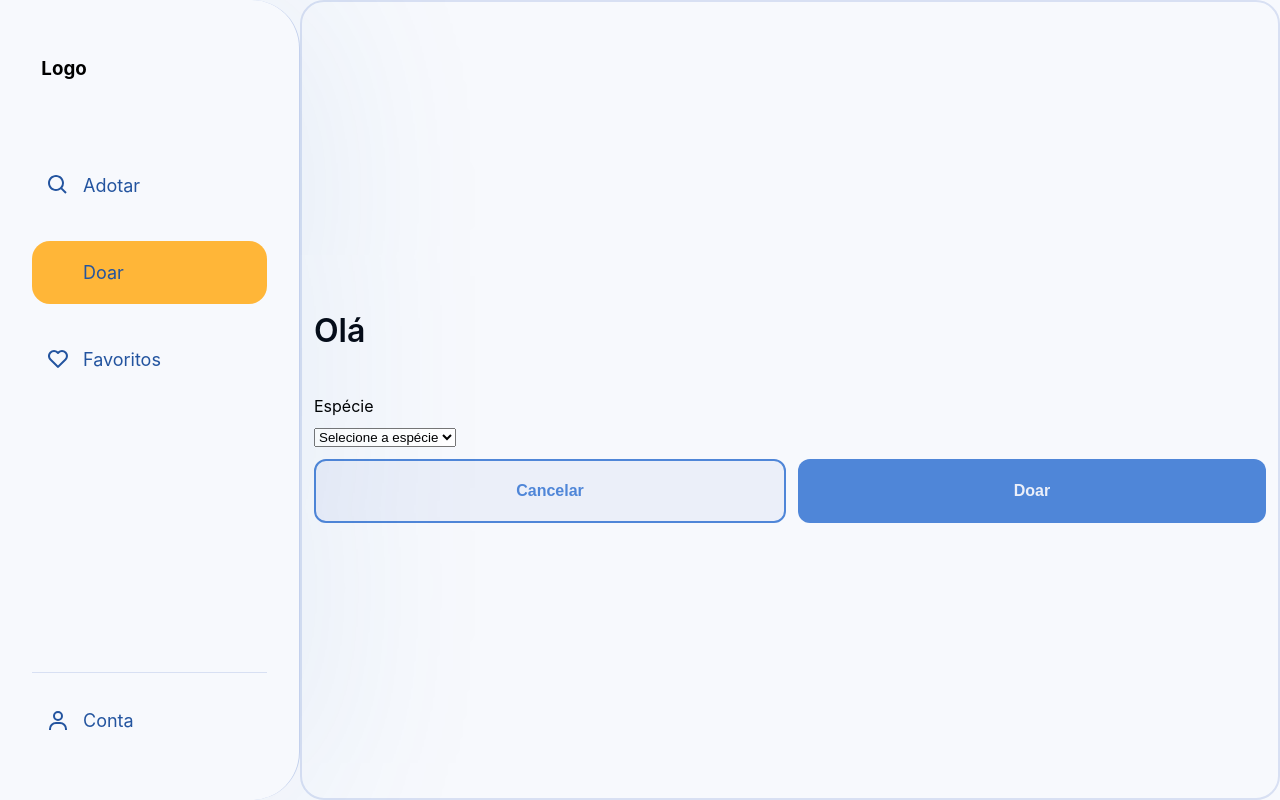
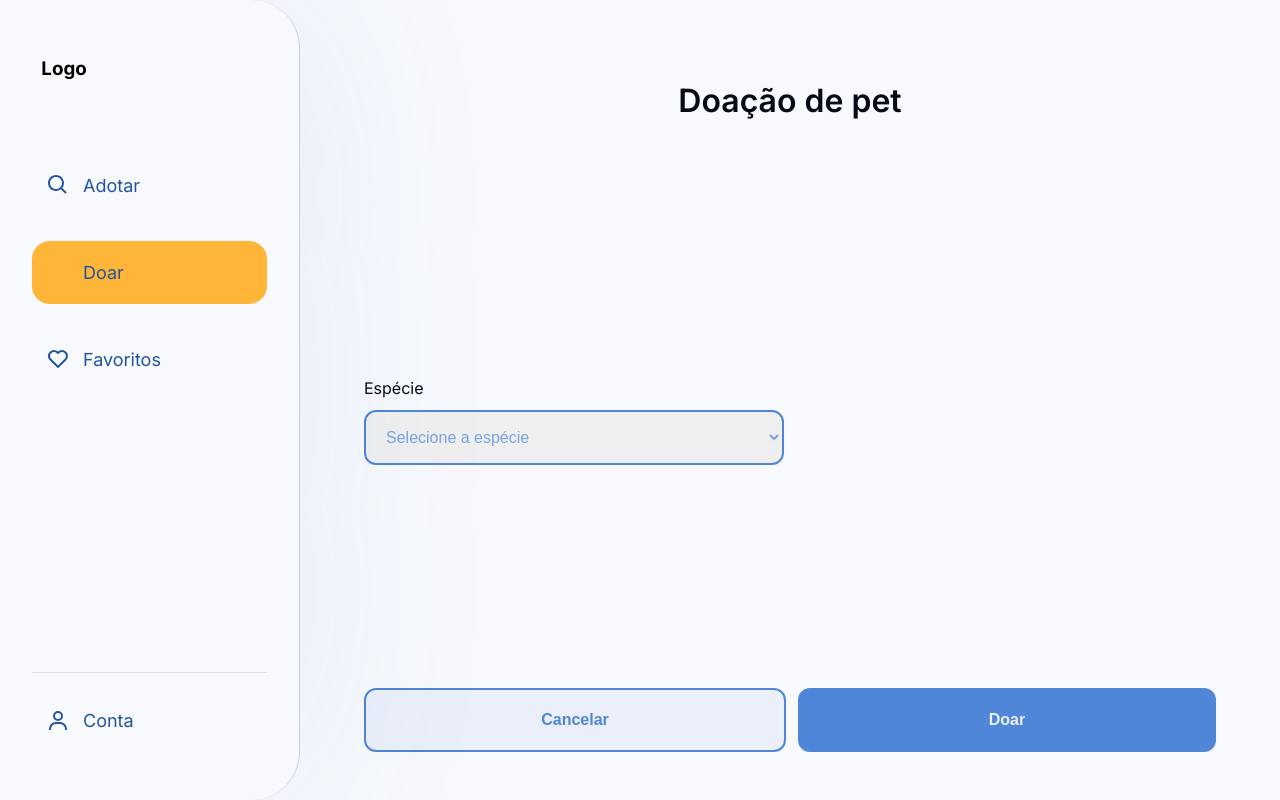
Before and after one commit to PW2-AdotaPet/Frontend_typescript, a React (Create React App) app: page /doar in a window 1280 px wide. Built offline with nearby package versions, Linux system fonts and the light colour scheme; some icons are missing; the HTML template or start-up script is replaced by a standard one.

Commit message:
Finalizando o slecet do form

```diff
--- /dev/null
+++ b/src/Components/Forms/FormContainer/index.tsx
@@ -0,0 +1,7 @@
+import Style from "./style.module.css";
+
+function FormContainer({ children }: any) {
+  return <div className={Style.container}>{children}</div>;
+}
+
+export default FormContainer;
--- /dev/null
+++ b/src/Components/Forms/FormContainer/style.module.css
@@ -0,0 +1,8 @@
+.container {
+    display: flex;
+    justify-content: flex-start;
+    align-items: center;
+    gap: 3em 0.75em;
+    align-self: stretch;
+    flex-wrap: wrap;
+}
--- a/src/Components/Forms/Select/index.tsx
+++ b/src/Components/Forms/Select/index.tsx
@@ -3,7 +3,6 @@ import Style from "./style.module.css";
 function Select({ options, title, placeholder }: any) {
   return (
     <div className={Style.container}>
-      <div className={Style.main}>
       <label htmlFor={title}>{title}</label>
       <select id={title} className={Style.select}>
         <option selected={true} disabled={true}>
@@ -16,7 +15,6 @@ function Select({ options, title, placeholder }: any) {
         ))}
       </select>
     </div>
-    </div>
   );
 }
 
--- a/src/Components/Forms/Select/style.module.css
+++ b/src/Components/Forms/Select/style.module.css
@@ -1,23 +1,37 @@
 .container {
-    display: flex;
-    flex-direction: column;
-    justify-content: center;
-    align-items: center;
-    gap: 0.75em;
-    flex: 1 0 0;
-}
-
-.main {
     display: flex;
     flex-direction: column;
     align-items: flex-start;
     gap: 0.75em;
     align-self: stretch;
+    flex: 0 0 calc(50% - 0.375em);
 }
 
-.conatiner div label {
+.container label {
+    color: var(--blue-500);
+    font-size: 1em;
+    font-style: normal;
+    font-weight: 400;
+    line-height: normal;
+}
+
+.container select {
     display: flex;
-    padding: 0 0.5em;
-    align-items: flex-start;
+    align-items: center;
     align-self: stretch;
+    padding: 1em;
+    border: 2px solid var(--blue-200);
+    border-radius: 0.75em;
+    outline: none;
+    color: var(--blue-100);
+    font-size: 1em;
+    font-style: normal;
+    font-weight: 500;
+    line-height: normal;
+    cursor: pointer;
 }
+
+.container select option {
+    font-size: 1.2em;
+    color: var(--blue-500);
+}
--- a/src/Components/Layouts/Title/style.module.css
+++ b/src/Components/Layouts/Title/style.module.css
@@ -4,4 +4,5 @@
     font-style: normal;
     font-weight: 600;
     line-height: 2em;
+    text-align: center;
 }
--- a/src/Components/Pages/Donate.tsx
+++ b/src/Components/Pages/Donate.tsx
@@ -1,30 +1,28 @@
-import Select from "../Forms/Select"
-import Container from "../Layouts/Container"
-import DividerContainer from "../Layouts/DividerContainer"
-import Main from "../Layouts/Main"
-import Title from "../Layouts/Title"
-import Button from "../Ui/Button"
+import FormContainer from "../Forms/FormContainer";
+import Select from "../Forms/Select";
+import Container from "../Layouts/Container";
+import DividerContainer from "../Layouts/DividerContainer";
+import Title from "../Layouts/Title";
+import Button from "../Ui/Button";
 
 function Donate() {
-    const racas = [
-        {value:"Pitbull"},
-        {value:"Pug"},
-        {value:"Pinscher"}
-    ]
-    return (
-        <Container>
-            <Main customClass="column">
-                <Title contentTitle="Olá"/>
-                <DividerContainer>
-                    <Select options={racas} title="Espécie" placeholder="Selecione a espécie"/>
-                </DividerContainer>
-                <DividerContainer>
-                    <Button name="Cancelar" customClass="outline"/>
-                    <Button name="Doar" customClass="success"/>
-                </DividerContainer>
-            </Main>
-        </Container>
-    )
+  const racas = [{ value: "Pitbull" }, { value: "Pug" }, { value: "Pinscher" }];
+  return (
+    <Container customClass="columnSpace">
+      <Title contentTitle="Doação de pet" />
+      <FormContainer>
+        <Select
+          options={racas}
+          title="Espécie"
+          placeholder="Selecione a espécie"
+        />
+      </FormContainer>
+      <DividerContainer>
+        <Button name="Cancelar" customClass="outline" />
+        <Button name="Doar" customClass="success" />
+      </DividerContainer>
+    </Container>
+  );
 }
 
-export default Donate
+export default Donate;
--- a/src/index.css
+++ b/src/index.css
@@ -1,3 +1,5 @@
+@import url('https://fonts.googleapis.com/css2?family=Inter:wght@100;200;300;400;500;600;700;800;900&display=swap');
+
 :root {
   --yellow-100: #FFE16B;
   --yellow-200: #FFCD51;
@@ -18,7 +20,7 @@
 body {
   margin: 0;
   padding: 0;
-  font-family: -apple-system, BlinkMacSystemFont, 'Segoe UI', 'Roboto', 'Oxygen',
+  font-family: 'Inter', -apple-system, BlinkMacSystemFont, 'Segoe UI', 'Roboto', 'Oxygen',
     'Ubuntu', 'Cantarell', 'Fira Sans', 'Droid Sans', 'Helvetica Neue',
     sans-serif;
   -webkit-font-smoothing: antialiased;
```
Lines whose indentation alone changed are shown as unchanged.
